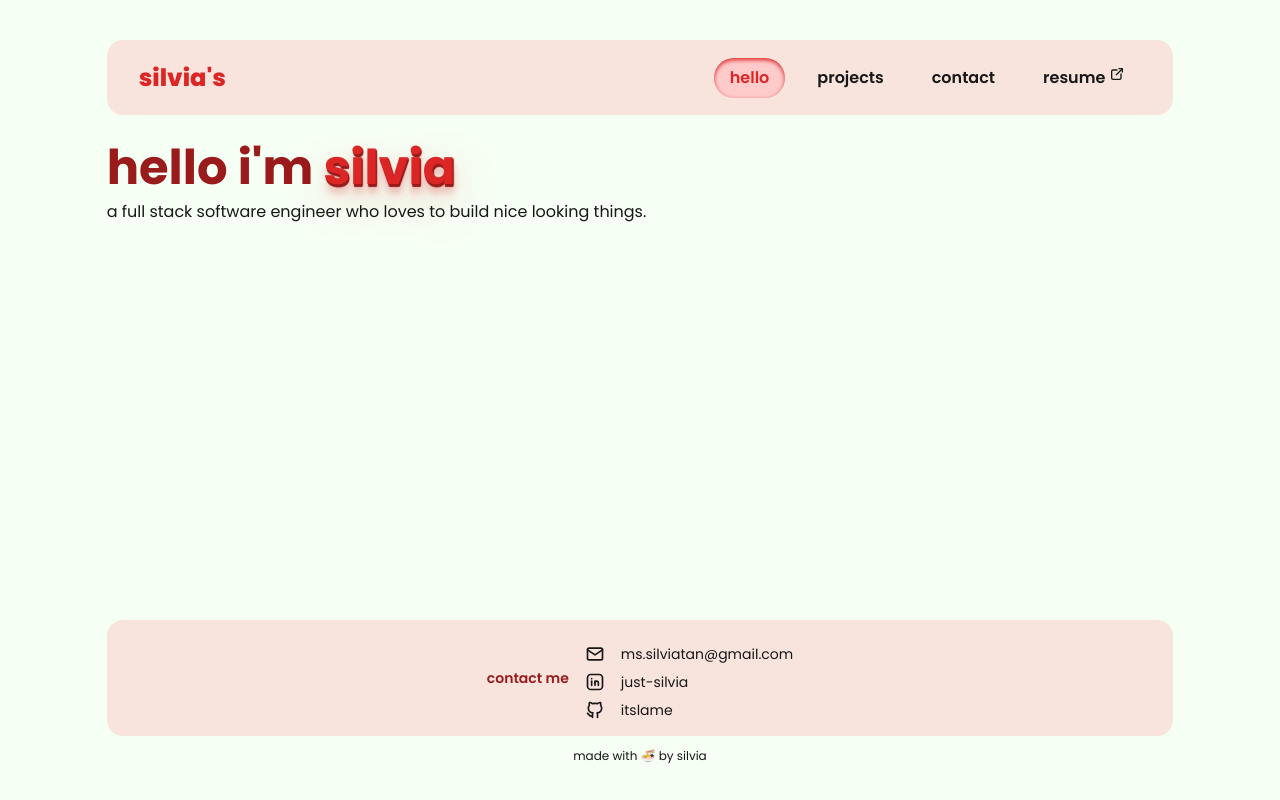
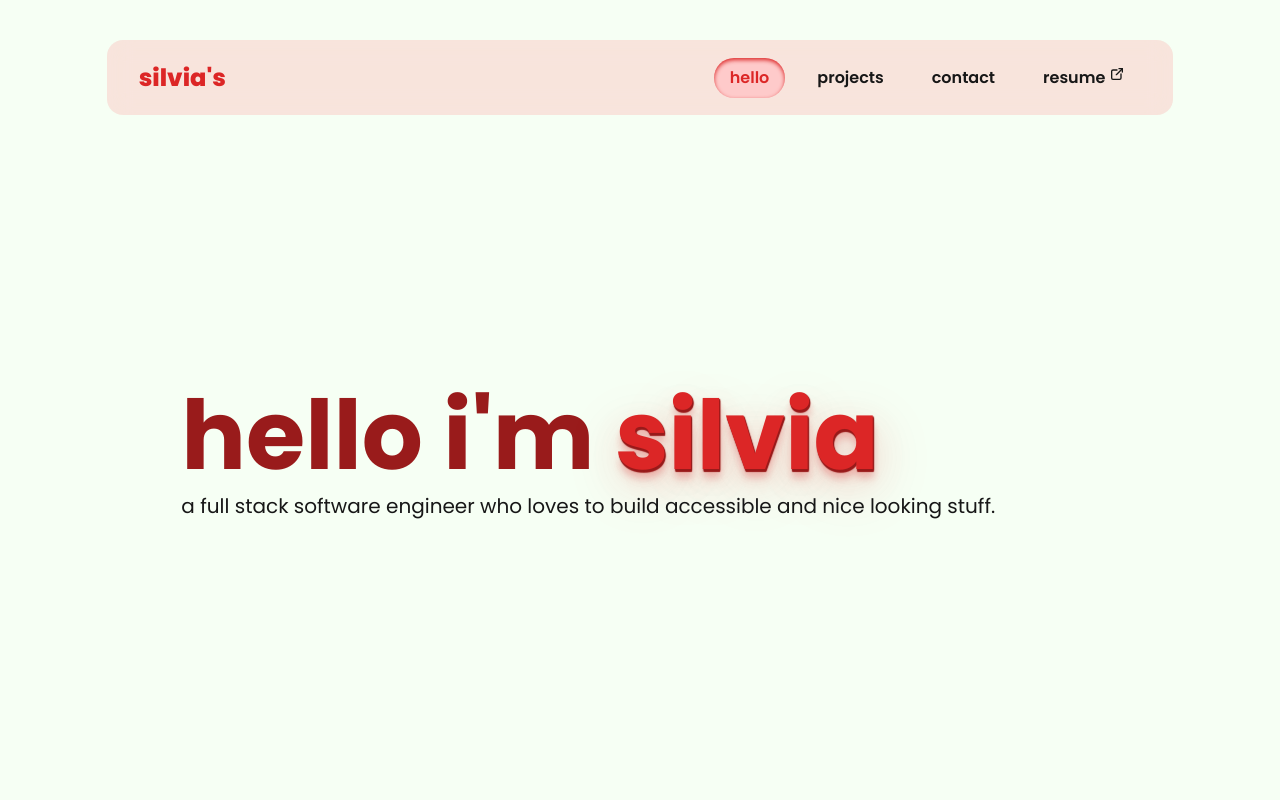
Before and after one commit to ItsLame/silvia, a Next.js app: page / in a window 1280 px wide. Shown: the top 800 px of the page. Built offline with nearby package versions, Linux system fonts and the light colour scheme.

Commit message:
feat: update styles (mostly margins)

```diff
--- a/src/app/page.tsx
+++ b/src/app/page.tsx
@@ -9,9 +9,9 @@ const Home = () => {
       </header>
 
       <main>
-        <div className="hero flex flex-col flex-1 min-h-[calc(100vh-11.25rem)] justify-center">
-          <h1 className="text-8xl">hello i&apos;m <span className="name block">silvia</span></h1>
-          <p className="text-xl">a full stack software engineer who loves to build nice looking things.</p>
+        <div className="intro">
+          <h1>hello i&apos;m <span className="name block">silvia</span></h1>
+          <p className="text-xl">a full stack software engineer who loves to build accessible and nice looking stuff.</p>
         </div>
       </main>
 
--- a/src/styles/index.css
+++ b/src/styles/index.css
@@ -1,5 +1,6 @@
 @import "fonts.css";
 
+@import "pages/pages.css";
 @import "pages/home.css";
 @import "pages/contact.css";
 
--- a/src/styles/pages/contact.css
+++ b/src/styles/pages/contact.css
@@ -4,10 +4,10 @@
   }
 
   .contact-links-section {
-    @apply mx-4 sm:mx-10;
+    @apply sm:mx-36;
 
     h1 {
-      @apply text-4xl;
+      @apply text-5xl;
     }
   }
 
--- a/src/styles/pages/home.css
+++ b/src/styles/pages/home.css
@@ -1,22 +1,16 @@
-.home,
-.projects,
-.contact {
-  @apply flex flex-col items-center min-h-screen;
+.home main {
+  .intro {
+    @apply flex flex-col flex-1 min-h-[calc(100vh-11.25rem)] justify-center sm:mx-32;
 
-  header {
-    @apply flex justify-center;
+    h1 {
+      @apply text-7xl sm:text-8xl;
+    }
+
+    p {
+      @apply text-xl;
+    }
   }
 
-  main {
-    @apply flex flex-col flex-1 mt-36 mb-9 w-10/12;
-  }
-
-  footer {
-    @apply mb-9 w-10/12;
-  }
-}
-
-.home main {
   .name {
     @apply text-red-600;
     text-shadow:
--- /dev/null
+++ b/src/styles/pages/pages.css
@@ -0,0 +1,31 @@
+.home,
+.projects,
+.contact {
+  @apply flex flex-col items-center min-h-screen;
+
+  header {
+    @apply flex justify-center;
+  }
+
+  main {
+    @apply flex flex-col flex-1 mt-36 mb-9;
+  }
+
+  footer {
+    @apply mb-9 w-10/12;
+  }
+}
+
+.home,
+.contact {
+  main {
+    @apply w-10/12 sm:w-11/12;
+  }
+}
+
+.projects,
+.blogs {
+  main {
+    @apply w-10/12;
+  }
+}
```
